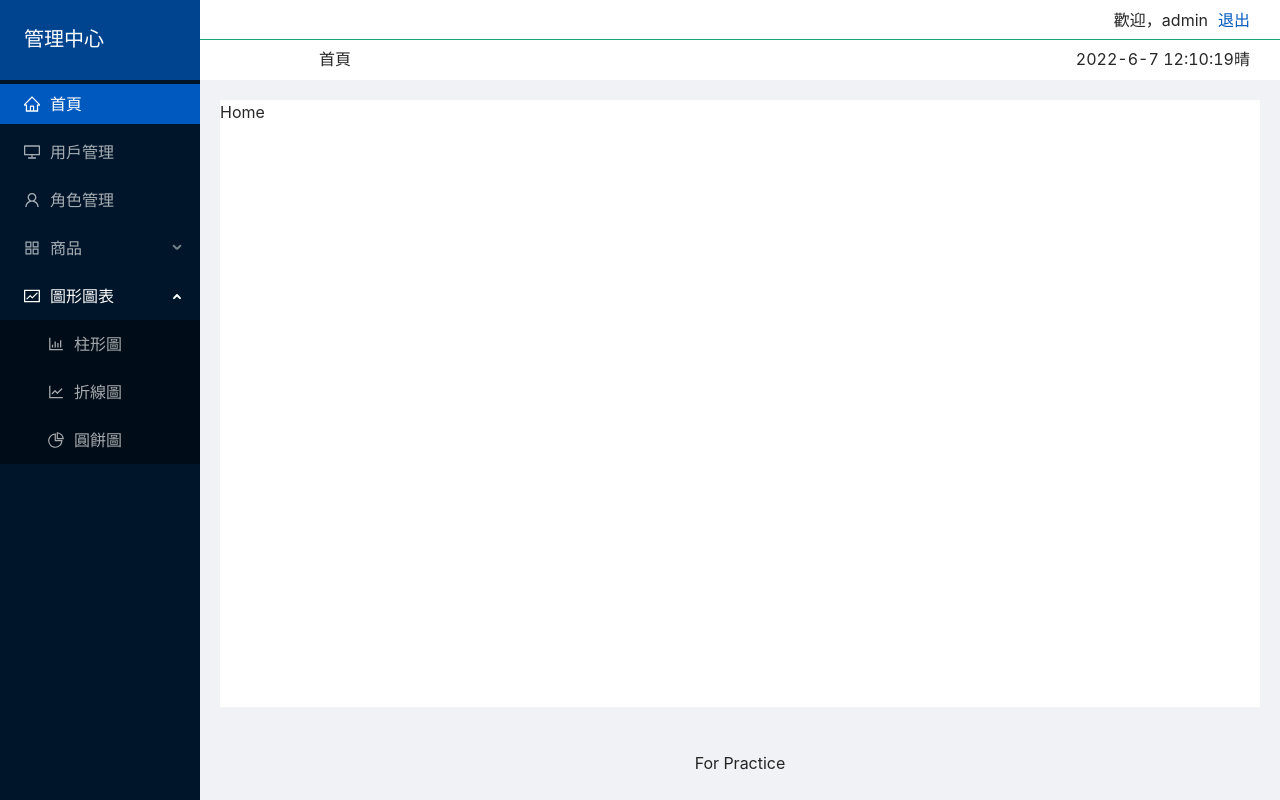
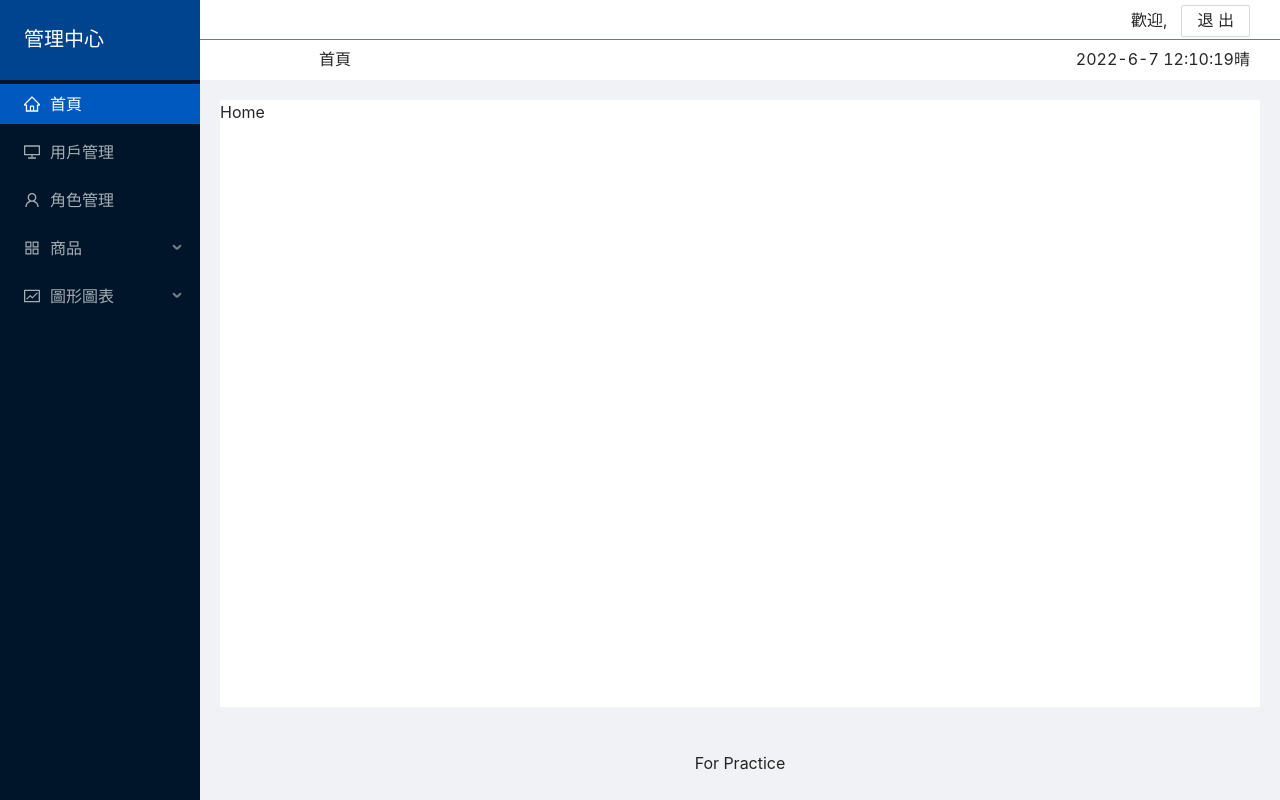
Before and after one commit to SimonLiu0911/BackstageByReact17, a React (Create React App) app: page /home in a window 1280 px wide. Built offline with nearby package versions, Linux system fonts and the light colour scheme; the HTML template or start-up script is replaced by a standard one.

Commit message:
complete header

```diff
--- a/src/components/header/header.jsx
+++ b/src/components/header/header.jsx
@@ -1,30 +1,65 @@
 import React, { useState, useEffect } from "react";
 import { formateDate } from "../../utils/dateUtils";
+import { withRouter } from "react-router-dom";
 import memoryUtils from "../../utils/memoryUtils";
+import menuList from "../../config/menuConfig";
+import { Modal, Button } from "antd";
 import { HeaderStyle, HeaderTopStyle, HeaderBottomStyle } from "./headerStyle";
 
-const Header = () => {
+const Header = (props) => {
   const [currentTime, setCurrentTime] = useState(formateDate(Date.now()));
-  const user = memoryUtils.user;
-  console.log(user);
+  const [user, setUser] = useState(memoryUtils.user);
+  const [title, setTitle] = useState("首頁");
+  const path = props.location.pathname;
+
+  const getTitle = () => {
+    menuList.forEach((item) => {
+      if (item.key === path) {
+        setTitle(item.title);
+      } else if (item.children) {
+        const cItem = item.children.find((cItem) => {
+          return cItem.key === path;
+        });
+        if (cItem) {
+          setTitle(cItem.title);
+        }
+      }
+    });
+  };
+
+  const logout = () => {
+    Modal.confirm({
+      title: "Confirm",
+      content: "確定是否要登出",
+      okText: "登出",
+      cancelText: "取消",
+      onOk() {
+        props.history.replace("/login");
+      },
+    });
+  };
 
   useEffect(() => {
-    setTimeout(() => {
+    getTitle();
+  }, [path]);
+
+  useEffect(() => {
+    const timer = setTimeout(() => {
       setCurrentTime(formateDate(Date.now()));
     }, 1000);
-    // setInterval(() => {
-    //   setCurrentTime(formateDate(Date.now()));
-    // }, 1000);
+    return () => {
+      clearTimeout(timer);
+    };
   }, [currentTime]);
 
   return (
     <HeaderStyle>
       <HeaderTopStyle>
-        <span>歡迎，admin</span>
-        <a href="#">退出</a>
+        <span>歡迎, {user.email}</span>
+        <Button onClick={logout}>退出</Button>
       </HeaderTopStyle>
       <HeaderBottomStyle>
-        <div className="header-bottom-left">首頁</div>
+        <div className="header-bottom-left">{title}</div>
         <div className="header-bottom-right">
           <span>{currentTime}</span>
           <span>晴</span>
@@ -34,4 +69,4 @@ const Header = () => {
   );
 };
 
-export default Header;
+export default withRouter(Header);
--- a/src/components/header/headerStyle.jsx
+++ b/src/components/header/headerStyle.jsx
@@ -11,7 +11,7 @@ export const HeaderTopStyle = styled.div`
   text-align: right;
   line-height: 40px;
   padding-right: 30px;
-  span {
+  & > span {
     margin-right: 10px;
   }
 `;
--- a/src/components/leftNav/leftNav.jsx
+++ b/src/components/leftNav/leftNav.jsx
@@ -27,9 +27,9 @@ const LetNav = (props) => {
         </LeftNavStyle>
       </Link>
       {/* TODO (35)selectedKeys要改*/}
+	  {/* defaultOpenKeys={["/charts"]} */}
       <Menu
         defaultSelectedKeys={[path]}
-        defaultOpenKeys={["/charts"]}
         selectedKeys={[path]}
         mode="inline"
         theme="dark">
--- a/src/config/menuConfig.jsx
+++ b/src/config/menuConfig.jsx
@@ -52,17 +52,17 @@ const menuList = [
     children: [
       {
         title: "柱形圖",
-        key: "/charts/bar",
+        key: "/charts/barchart",
         icon: "bar-chart",
       },
       {
         title: "折線圖",
-        key: "/charts/line",
+        key: "/charts/linechart",
         icon: "line-chart",
       },
       {
         title: "圓餅圖",
-        key: "/charts/pie",
+        key: "/charts/piechart",
         icon: "pie-chart",
       },
     ],
```
